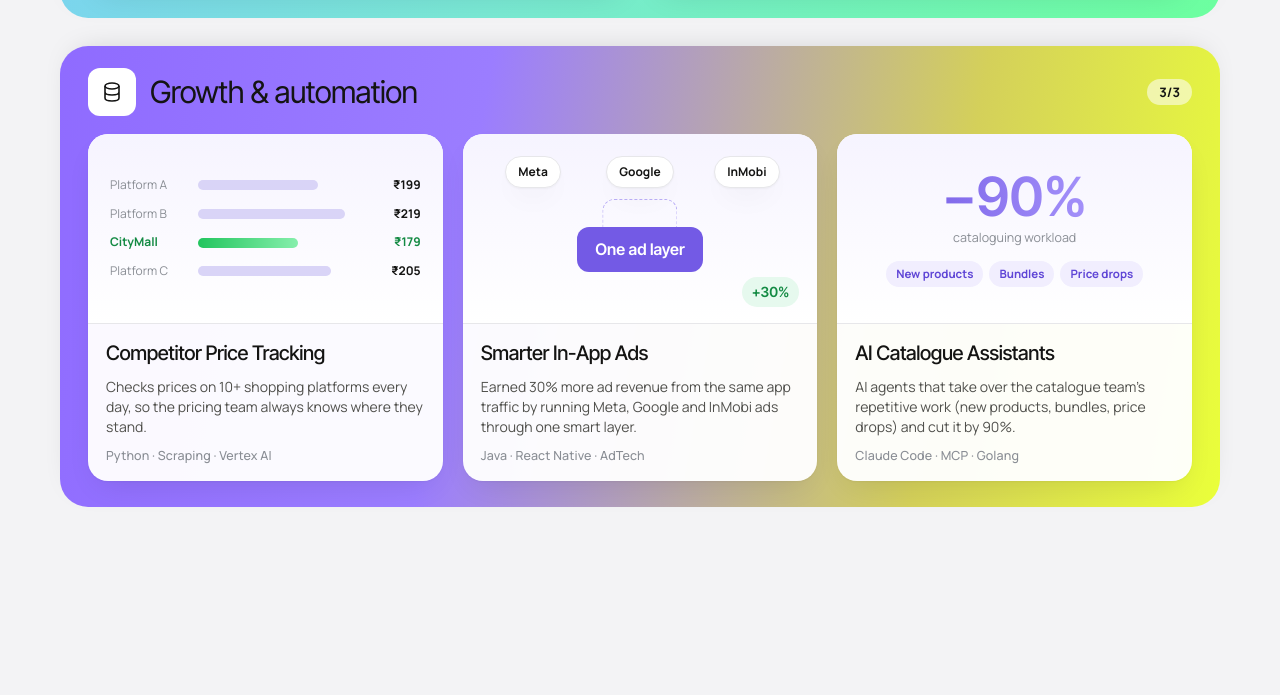
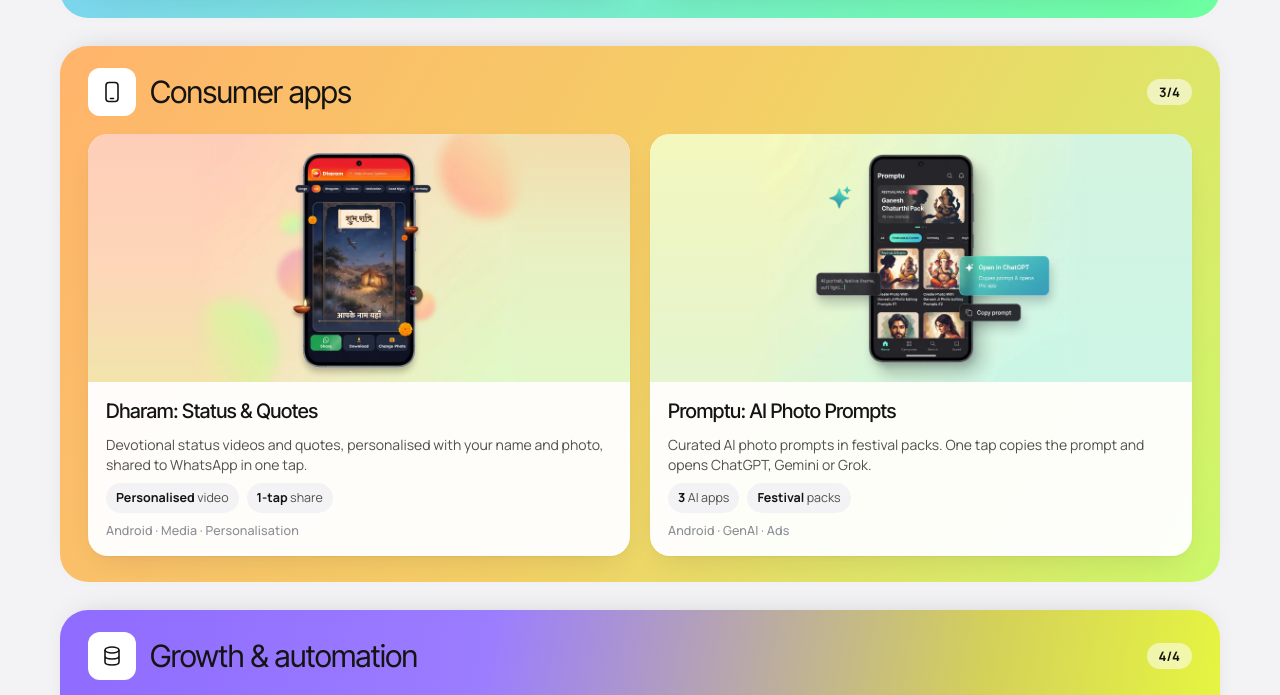
Before and after one commit to noblenihal/nihal.live, a plain HTML site: page index.html in a window 1280 px wide. Shown: the part 3055-3750 px from the top of the page. Drawn offline with Linux system fonts and the light colour scheme.

Commit message:
Restore Consumer apps (Dharam, Promptu) in the Work section
Co-Authored-By: Claude Opus 5.5 <noreply@anthropic.com>

```diff
--- a/index.html
+++ b/index.html
@@ -145,10 +145,10 @@
 
   <div class="container stack">
 
-    <!-- 1/3 -->
+    <!-- 1/4 -->
     <article class="stack-card sc-1" style="--i:0">
       <header class="sc-head">
-        <span class="sc-count">1/3</span>
+        <span class="sc-count">1/4</span>
         <div class="sc-title">
           <span class="sc-icon" aria-hidden="true"><svg viewBox="0 0 24 24"><path d="M21 8 12 3 3 8v8l9 5 9-5V8Z M3 8l9 5 9-5 M12 13v8" fill="none" stroke="currentColor" stroke-width="1.6" stroke-linejoin="round"/></svg></span>
           <h3>Selling &amp; shipping online</h3>
@@ -176,10 +176,10 @@
       </div>
     </article>
 
-    <!-- 2/3 -->
+    <!-- 2/4 -->
     <article class="stack-card sc-2" style="--i:1">
       <header class="sc-head">
-        <span class="sc-count">2/3</span>
+        <span class="sc-count">2/4</span>
         <div class="sc-title">
           <span class="sc-icon" aria-hidden="true"><svg viewBox="0 0 24 24"><path d="M4 5h16v11H9l-5 4V5Z" fill="none" stroke="currentColor" stroke-width="1.6" stroke-linejoin="round"/><path d="M8 10h8M8 13h5" stroke="currentColor" stroke-width="1.6" stroke-linecap="round"/></svg></span>
           <h3>Customer experience</h3>
@@ -207,10 +207,41 @@
       </div>
     </article>
 
-    <!-- 3/3 -->
-    <article class="stack-card sc-4" style="--i:2">
+    <!-- 3/4 -->
+    <article class="stack-card sc-3" style="--i:2">
       <header class="sc-head">
-        <span class="sc-count">3/3</span>
+        <span class="sc-count">3/4</span>
+        <div class="sc-title">
+          <span class="sc-icon" aria-hidden="true"><svg viewBox="0 0 24 24"><rect x="6" y="2.5" width="12" height="19" rx="3" fill="none" stroke="currentColor" stroke-width="1.6"/><path d="M10.5 18.5h3" stroke="currentColor" stroke-width="1.6" stroke-linecap="round"/></svg></span>
+          <h3>Consumer apps</h3>
+        </div>
+      </header>
+      <div class="sc-grid">
+        <div class="proj">
+          <div class="proj-media" style="background:linear-gradient(180deg,#feceb8,#fed5b9,#f1e4ab) left/50% 100% no-repeat,linear-gradient(180deg,#f3dcad,#e8f1c3,#e2f7c7) right/50% 100% no-repeat"><img src="assets/img/projects/dharam.webp" alt="Dharam app showing a personalised devotional good-night status card" loading="lazy" width="1400" height="1050" /></div>
+          <div class="proj-body">
+            <div class="proj-top"><h4>Dharam: Status &amp; Quotes</h4></div>
+            <p>Devotional status videos and quotes, personalised with your name and photo, shared to WhatsApp in one tap.</p>
+            <ul class="metrics"><li><b>Personalised</b> video</li><li><b>1-tap</b> share</li></ul>
+            <span class="tags">Android · Media · Personalisation</span>
+          </div>
+        </div>
+        <div class="proj">
+          <div class="proj-media" style="background:linear-gradient(180deg,#f4f8be,#ecf5c6,#e5f5ce) left/50% 100% no-repeat,linear-gradient(180deg,#d3f4e0,#d0f4e3,#cdf5e5) right/50% 100% no-repeat"><img src="assets/img/projects/promptu.webp" alt="Promptu app with festival prompt packs and an Open in ChatGPT button" loading="lazy" width="1400" height="1050" /></div>
+          <div class="proj-body">
+            <div class="proj-top"><h4>Promptu: AI Photo Prompts</h4></div>
+            <p>Curated AI photo prompts in festival packs. One tap copies the prompt and opens ChatGPT, Gemini or Grok.</p>
+            <ul class="metrics"><li><b>3</b> AI apps</li><li><b>Festival</b> packs</li></ul>
+            <span class="tags">Android · GenAI · Ads</span>
+          </div>
+        </div>
+      </div>
+    </article>
+
+    <!-- 4/4 -->
+    <article class="stack-card sc-4" style="--i:3">
+      <header class="sc-head">
+        <span class="sc-count">4/4</span>
         <div class="sc-title">
           <span class="sc-icon" aria-hidden="true"><svg viewBox="0 0 24 24"><ellipse cx="12" cy="6" rx="7" ry="3" fill="none" stroke="currentColor" stroke-width="1.6"/><path d="M5 6v6c0 1.7 3.1 3 7 3s7-1.3 7-3V6M5 12v6c0 1.7 3.1 3 7 3s7-1.3 7-3v-6" fill="none" stroke="currentColor" stroke-width="1.6"/></svg></span>
           <h3>Growth &amp; automation</h3>
```
